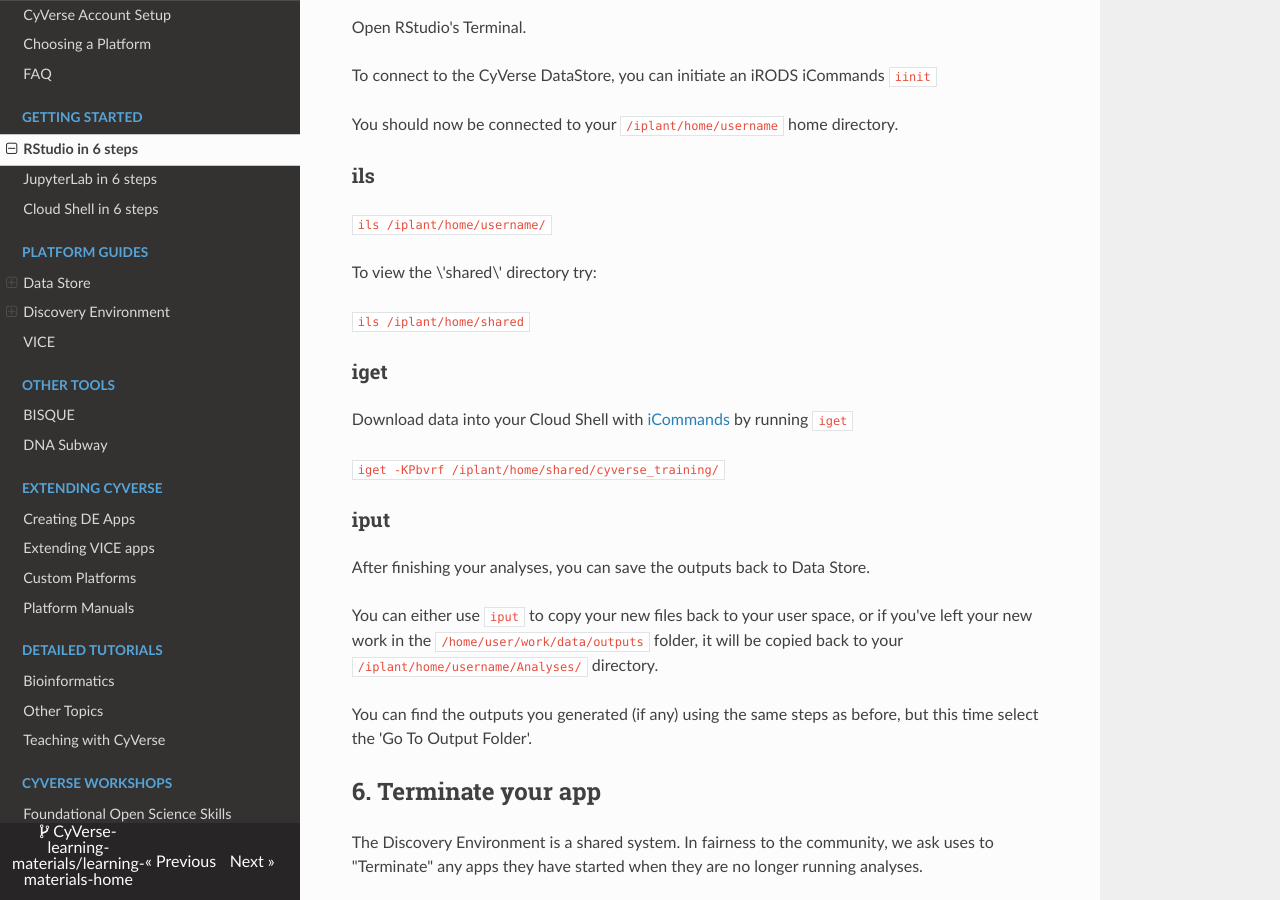
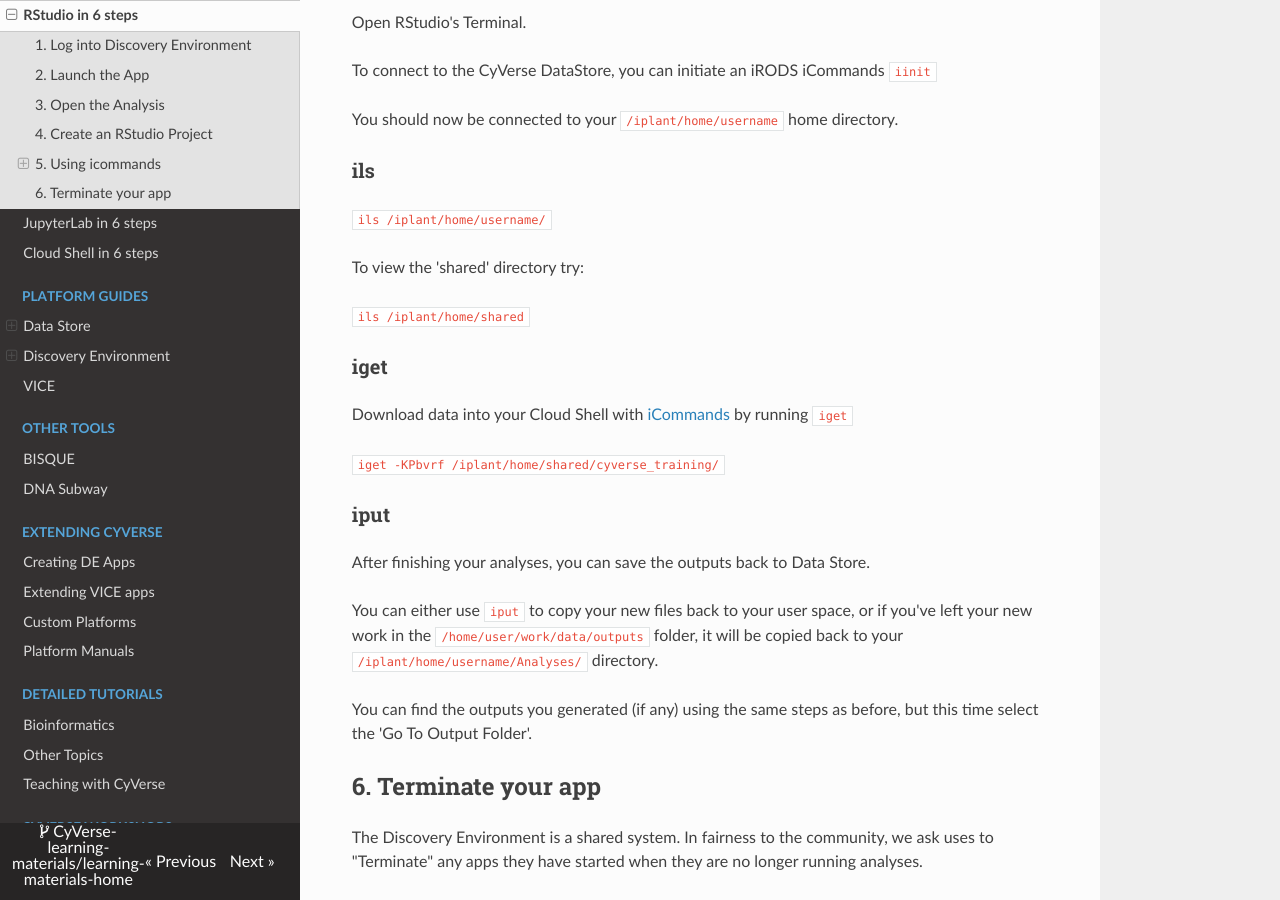
Before and after one commit to CyVerse-learning-materials/learning-materials-home, an MkDocs documentation site: the page built from docs/vice/quick-rstudio.md, in a window 1280 px wide and 900 px high, scrolled down 4332 px. Built offline with MkDocs 1.6.1, drawn with Linux system fonts in a browser that asks for light colours; nearby versions of some CDN libraries.

Commit message:
minor edits

````diff
--- a/docs/vice/quick-rstudio.md
+++ b/docs/vice/quick-rstudio.md
@@ -1,6 +1,6 @@
 # RStudio Verse
 
-# 1. Log into Discovery Environment
+## 1. Log into Discovery Environment
 
 Log into <https://de.cyverse.org>
 
@@ -86,7 +86,7 @@
 
 ``` ils /iplant/home/username/ ```
 
-To view the \'shared\' directory try:
+To view the 'shared' directory try:
 
 ``` ils /iplant/home/shared ```
 
````
